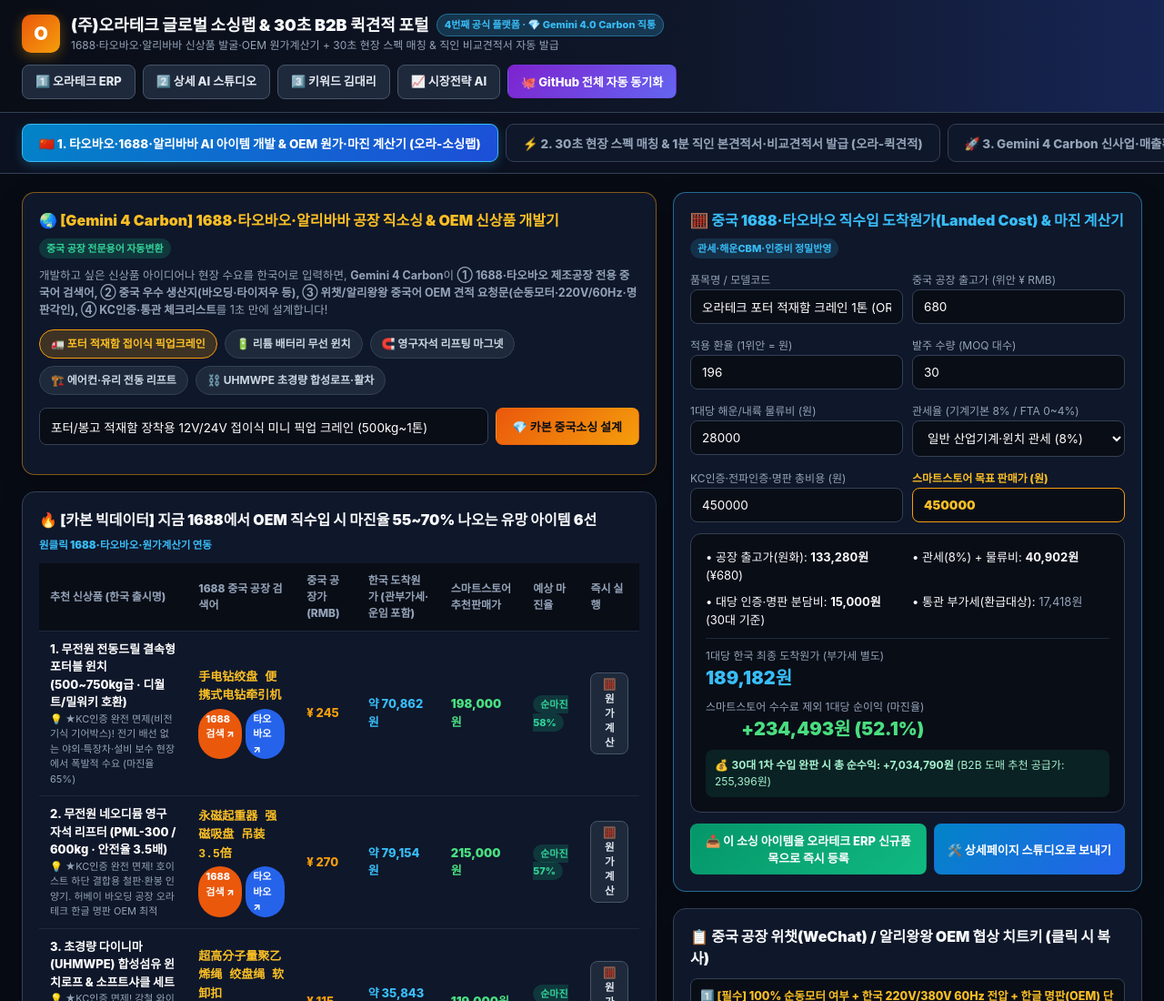
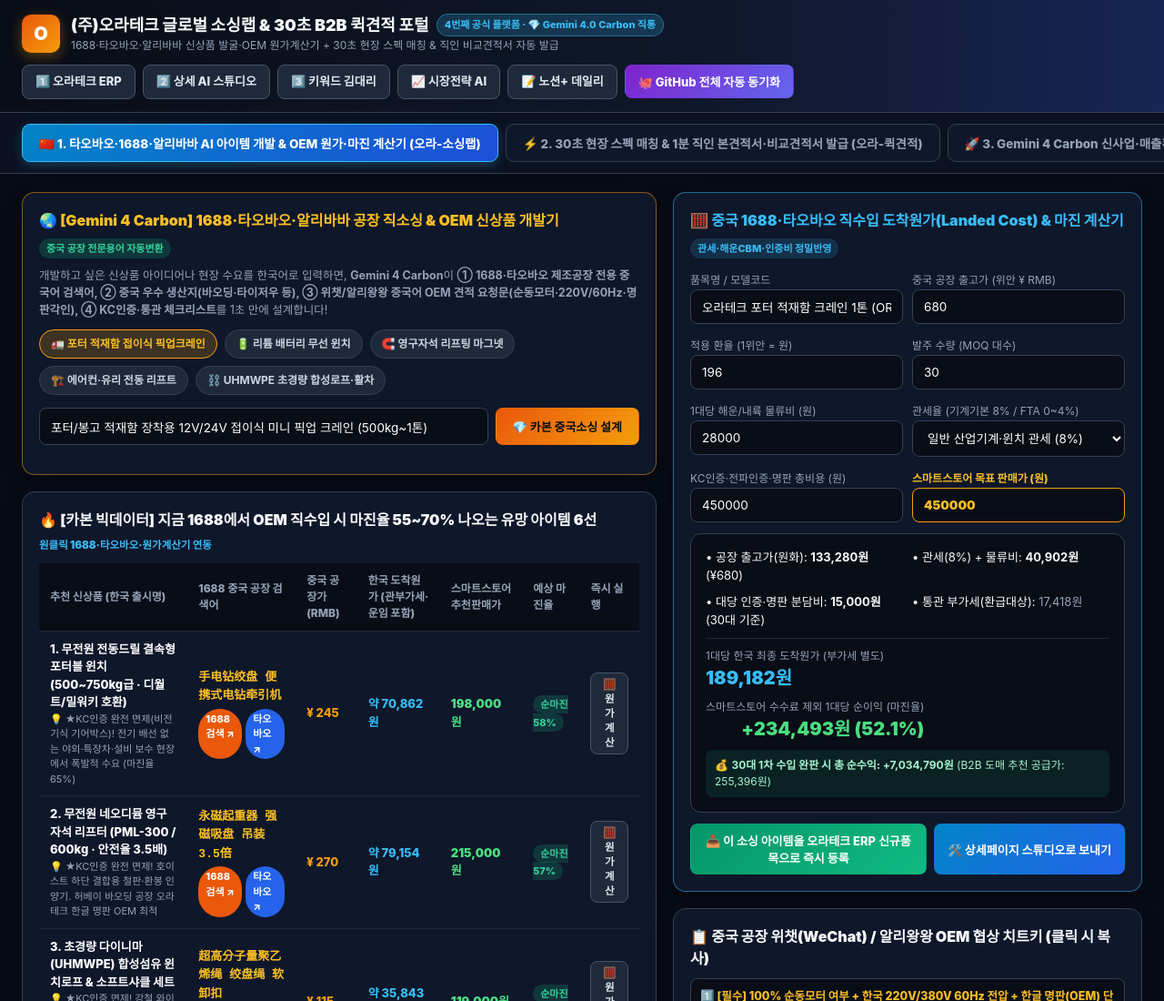
Before and after one commit to igan3w/sourcing, a plain HTML site: page index.html in a window 1280 px wide. Shown: the top 1100 px of the page at 91% size. Drawn offline with Linux system fonts and the light colour scheme; a web font is replaced by a local one.

```diff
--- a/index.html
+++ b/index.html
@@ -137,6 +137,7 @@
       <a href="https://igan3w.github.io/studio/" target="_blank" class="btn btn-outline">2️⃣ 상세 AI 스튜디오</a>
       <a href="http://localhost:3080" target="_blank" class="btn btn-outline">3️⃣ 키워드 김대리</a>
       <a href="https://igan3w.github.io/strategy/" target="_blank" class="btn btn-outline">📈 시장전략 AI</a>
+      <a href="https://igan3w.github.io/notes/" target="_blank" class="btn btn-outline">📝 노션+ 데일리</a>
       <button class="btn btn-purple" onclick="syncAllSitesToGithub()">🐙 GitHub 전체 자동 동기화</button>
     </div>
   </header>
```
